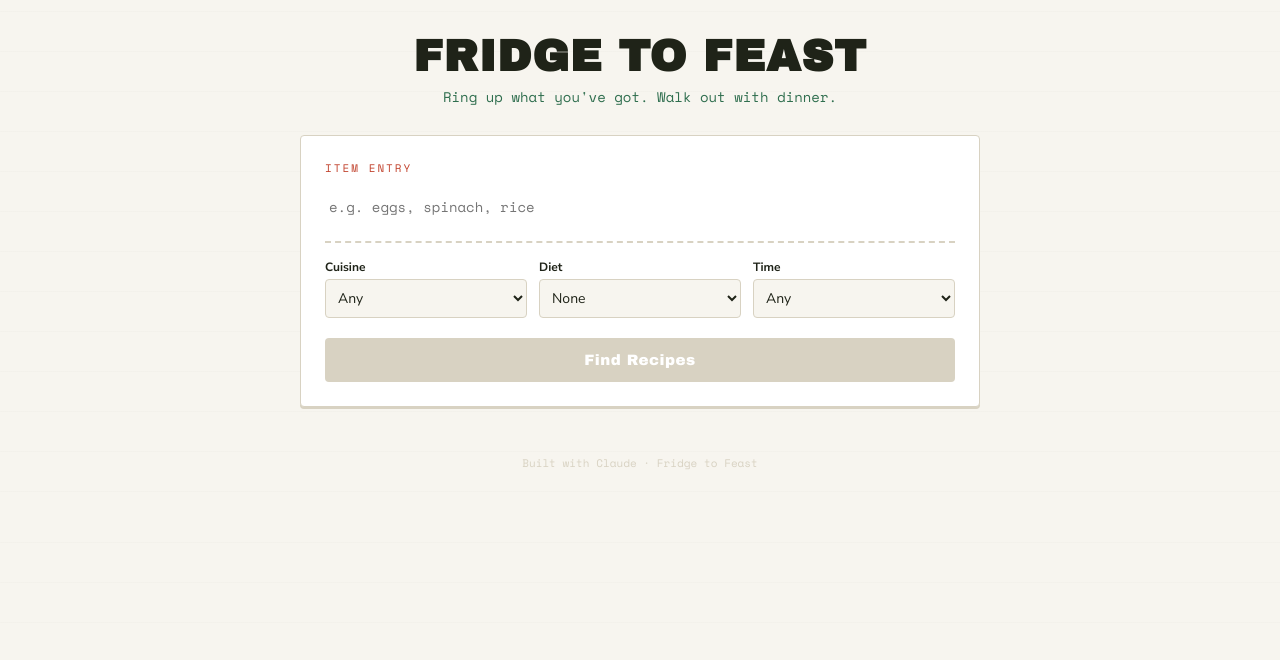
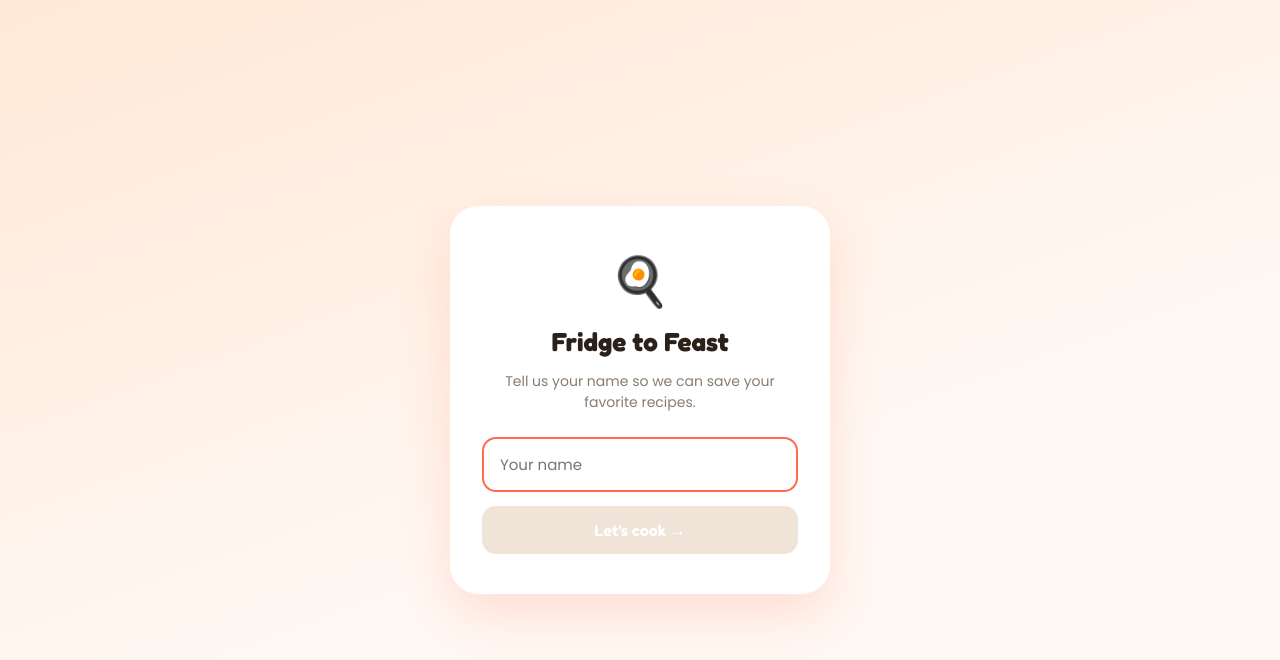
Before and after one commit to shreyarawat762-byte/fridge-to-feast, a React (Vite) app in the folder frontend/: page / in a window 1280 px wide. Shown: the top 660 px of the page. Built offline with nearby package versions, Linux system fonts and the light colour scheme.

Commit message:
Redesign UI - photos, meal tabs, favorites

```diff
--- a/frontend/index.html
+++ b/frontend/index.html
@@ -5,7 +5,7 @@
     <meta name="viewport" content="width=device-width, initial-scale=1.0" />
     <title>Fridge to Feast</title>
     <link rel="preconnect" href="https://fonts.googleapis.com">
-    <link href="https://fonts.googleapis.com/css2?family=Archivo+Black&family=Space+Mono:wght@400;700&family=Nunito+Sans:wght@400;600;700&display=swap" rel="stylesheet">
+    <link href="https://fonts.googleapis.com/css2?family=Fredoka:wght@500;600;700&family=Poppins:wght@400;500;600;700&display=swap" rel="stylesheet">
   </head>
   <body>
     <div id="root"></div>
--- a/frontend/src/App.jsx
+++ b/frontend/src/App.jsx
@@ -1,11 +1,14 @@
-import { useState, useRef } from 'react'
+import { useState, useEffect, useRef } from 'react'
 
 const CUISINES = ['Any', 'Italian', 'Indian', 'Mexican', 'Chinese', 'Mediterranean', 'American']
 const DIETS = ['None', 'Vegetarian', 'Vegan', 'Gluten-free', 'Dairy-free']
 const TIMES = ['Any', 'Under 20 min', 'Under 40 min']
+const MEAL_TYPES = ['Any', 'Breakfast', 'Lunch', 'Dinner', 'Snack']
+
+// Free, no-key food image API - returns a random food photo per call.
+const FOODISH_URL = 'https://foodish-api.com/api/'
 
 function parseRecipes(rawText) {
-  // Split streamed markdown into recipe blocks on "## " headings
   const blocks = rawText.split(/\n(?=## )/).filter(b => b.trim().startsWith('##'))
   return blocks.map((block, i) => {
     const titleMatch = block.match(/^## (.+)/)
@@ -31,16 +34,101 @@ function parseRecipes(rawText) {
   })
 }
 
+function loadFavorites() {
+  try {
+    return JSON.parse(localStorage.getItem('ftf_favorites') || '[]')
+  } catch {
+    return []
+  }
+}
+
+function RecipeImage({ seed }) {
+  const [src, setSrc] = useState(null)
+
+  useEffect(() => {
+    let cancelled = false
+    fetch(FOODISH_URL)
+      .then(r => r.json())
+      .then(data => { if (!cancelled) setSrc(data.image) })
+      .catch(() => {})
+    return () => { cancelled = true }
+  }, [seed])
+
+  if (!src) return <div className="card-image skeleton-image" />
+  return <img className="card-image" src={src} alt="" loading="lazy" />
+}
+
+function RecipeCard({ recipe, isFavorite, onToggleFavorite }) {
+  const [open, setOpen] = useState(false)
+
+  return (
+    <article className="recipe-card">
+      <div className="card-image-wrap">
+        <RecipeImage seed={recipe.id} />
+        <button
+          className={`fav-btn ${isFavorite ? 'is-fav' : ''}`}
+          onClick={() => onToggleFavorite(recipe)}
+          aria-label="Save to favorites"
+        >
+          {isFavorite ? '♥' : '♡'}
+        </button>
+        {recipe.time && <span className="time-badge">⏱ {recipe.time}</span>}
+      </div>
+      <div className="card-body">
+        <h3>{recipe.title}</h3>
+        {recipe.description && <p className="desc">{recipe.description}</p>}
+        <div className="tag-row">
+          {recipe.uses && <span className="tag tag-have">Uses: {recipe.uses}</span>}
+          {recipe.needs && <span className="tag tag-need">Needs: {recipe.needs}</span>}
+        </div>
+        {recipe.steps.length > 0 && (
+          <>
+            <button className="steps-toggle" onClick={() => setOpen(!open)}>
+              {open ? 'Hide steps ▲' : 'View steps ▼'}
+            </button>
+            {open && (
+              <ol className="steps">
+                {recipe.steps.map((s, i) => <li key={i}>{s}</li>)}
+              </ol>
+            )}
+          </>
+        )}
+      </div>
+    </article>
+  )
+}
+
 export default function App() {
+  const [name, setName] = useState(() => localStorage.getItem('ftf_name') || '')
+  const [nameInput, setNameInput] = useState('')
+  const [view, setView] = useState('cook') // 'cook' | 'favorites'
+
   const [ingredients, setIngredients] = useState([])
   const [inputValue, setInputValue] = useState('')
+  const [mealType, setMealType] = useState('Any')
   const [cuisine, setCuisine] = useState('Any')
   const [diet, setDiet] = useState('None')
   const [maxTime, setMaxTime] = useState('Any')
   const [rawText, setRawText] = useState('')
   const [loading, setLoading] = useState(false)
   const [error, setError] = useState(null)
+  const [favorites, setFavorites] = useState(loadFavorites)
   const abortRef = useRef(null)
+
+  const saveName = () => {
+    const val = nameInput.trim()
+    if (!val) return
+    localStorage.setItem('ftf_name', val)
+    setName(val)
+  }
+
+  const toggleFavorite = (recipe) => {
+    const key = recipe.title
+    const exists = favorites.some(f => f.title === key)
+    const next = exists ? favorites.filter(f => f.title !== key) : [...favorites, recipe]
+    setFavorites(next)
+    localStorage.setItem('ftf_favorites', JSON.stringify(next))
+  }
 
   const addIngredient = () => {
     const val = inputValue.trim().replace(/,$/, '')
@@ -59,9 +147,7 @@ export default function App() {
     }
   }
 
-  const removeIngredient = (item) => {
-    setIngredients(ingredients.filter(i => i !== item))
-  }
+  const removeIngredient = (item) => setIngredients(ingredients.filter(i => i !== item))
 
   const findRecipes = async () => {
     if (!ingredients.length) return
@@ -81,6 +167,7 @@ export default function App() {
           cuisine: cuisine === 'Any' ? null : cuisine,
           diet: diet === 'None' ? null : diet,
           max_time: maxTime === 'Any' ? null : maxTime,
+          meal_type: mealType === 'Any' ? null : mealType,
         }),
         signal: controller.signal,
       })
@@ -119,18 +206,50 @@ export default function App() {
   }
 
   const recipes = parseRecipes(rawText)
+  const favTitles = new Set(favorites.map(f => f.title))
+
+  // ---- Name gate ----
+  if (!name) {
+    return (
+      <div className="gate">
+        <div className="gate-card">
+          <div className="gate-emoji">🍳</div>
+          <h1>Fridge to Feast</h1>
+          <p>Tell us your name so we can save your favorite recipes.</p>
+          <input
+            value={nameInput}
+            onChange={(e) => setNameInput(e.target.value)}
+            onKeyDown={(e) => e.key === 'Enter' && saveName()}
+            placeholder="Your name"
+            autoFocus
+          />
+          <button onClick={saveName} disabled={!nameInput.trim()}>Let's cook →</button>
+        </div>
+      </div>
+    )
+  }
 
   return (
     <div className="page">
-      <header className="masthead">
-        <div className="masthead-tape" />
-        <h1>FRIDGE&nbsp;TO&nbsp;FEAST</h1>
-        <p className="tagline">Ring up what you've got. Walk out with dinner.</p>
+      <header className="topbar">
+        <div className="brand">🍳 Fridge to Feast</div>
+        <nav className="tabs">
+          <button className={view === 'cook' ? 'active' : ''} onClick={() => setView('cook')}>Find Recipes</button>
+          <button className={view === 'favorites' ? 'active' : ''} onClick={() => setView('favorites')}>
+            My Favorites {favorites.length > 0 && <span className="badge">{favorites.length}</span>}
+          </button>
+        </nav>
+        <div className="greeting">Hi, {name} 👋</div>
       </header>
 
-      <section className="ticket">
-        <div className="ticket-label">ITEM ENTRY</div>
+      {view === 'cook' && (
+        <>
+          <section className="hero">
+            <h1>What's in your fridge today?</h1>
+            <p>Add your ingredients and we'll whip up ideas in seconds.</p>
+          </section>
 
+          <section className="panel">
             <div className="chip-input">
               {ingredients.map((item) => (
                 <span className="chip" key={item}>
@@ -146,6 +265,18 @@ export default function App() {
                 placeholder={ingredients.length ? 'Add another…' : 'e.g. eggs, spinach, rice'}
                 aria-label="Add an ingredient"
               />
+            </div>
+
+            <div className="meal-tabs">
+              {MEAL_TYPES.map(m => (
+                <button
+                  key={m}
+                  className={mealType === m ? 'meal-pill active' : 'meal-pill'}
+                  onClick={() => setMealType(m)}
+                >
+                  {m}
+                </button>
+              ))}
             </div>
 
             <div className="filters">
@@ -169,11 +300,7 @@ export default function App() {
               </label>
             </div>
 
-        <button
-          className="ring-up"
-          onClick={findRecipes}
-          disabled={!ingredients.length || loading}
-        >
+            <button className="cta" onClick={findRecipes} disabled={!ingredients.length || loading}>
               {loading ? 'Cooking up ideas…' : 'Find Recipes'}
             </button>
 
@@ -183,22 +310,36 @@ export default function App() {
           {(recipes.length > 0 || loading) && (
             <section className="results">
               {recipes.map((r) => (
-            <article className="recipe-card" key={r.id}>
-              <div className="stamp">CHEF-APPROVED</div>
-              <h2>{r.title}</h2>
-              {r.time && <p className="meta">⏱ {r.time}</p>}
-              {r.uses && <p className="meta"><strong>Uses:</strong> {r.uses}</p>}
-              {r.needs && <p className="meta"><strong>Needs:</strong> {r.needs}</p>}
-              {r.description && <p className="desc">{r.description}</p>}
-              {r.steps.length > 0 && (
-                <ol className="steps">
-                  {r.steps.map((s, i) => <li key={i}>{s}</li>)}
-                </ol>
-              )}
-            </article>
+                <RecipeCard
+                  key={r.id}
+                  recipe={r}
+                  isFavorite={favTitles.has(r.title)}
+                  onToggleFavorite={toggleFavorite}
+                />
               ))}
               {loading && recipes.length === 0 && (
-            <div className="recipe-card skeleton">Printing your recipes…</div>
+                <div className="recipe-card skeleton-card">Printing your recipes…</div>
+              )}
+            </section>
+          )}
+        </>
+      )}
+
+      {view === 'favorites' && (
+        <section className="results favorites-view">
+          {favorites.length === 0 ? (
+            <div className="empty-state">
+              <p>No favorites yet — tap the heart on any recipe to save it here.</p>
+            </div>
+          ) : (
+            favorites.map((r) => (
+              <RecipeCard
+                key={r.title}
+                recipe={r}
+                isFavorite={true}
+                onToggleFavorite={toggleFavorite}
+              />
+            ))
           )}
         </section>
       )}
--- a/frontend/src/index.css
+++ b/frontend/src/index.css
@@ -1,68 +1,133 @@
 :root {
-  --paper: #F7F5EF;
-  --ink: #1F2318;
-  --basil: #2F6E4E;
-  --tomato: #C1432E;
-  --butter: #E8B94A;
-  --line: #D8D2C2;
+  --primary: #FF6B4A;
+  --primary-dark: #E8532F;
+  --yellow: #FFC857;
+  --green: #4CAF82;
+  --bg: #FFF8F3;
   --card: #FFFFFF;
+  --text: #2B2118;
+  --muted: #8A7B6E;
+  --border: #F0E4D8;
 }
 
 * { box-sizing: border-box; }
 
 body {
   margin: 0;
-  background: var(--paper);
-  color: var(--ink);
-  font-family: 'Nunito Sans', sans-serif;
-  background-image:
-    repeating-linear-gradient(0deg, transparent, transparent 39px, rgba(31,35,24,0.03) 40px);
+  background: var(--bg);
+  color: var(--text);
+  font-family: 'Poppins', sans-serif;
 }
 
-.page {
-  max-width: 720px;
-  margin: 0 auto;
-  padding: 32px 20px 60px;
+h1, h2, h3, .brand, .cta, .meal-pill, .gate h1 {
+  font-family: 'Fredoka', sans-serif;
 }
 
-/* ---- Masthead ---- */
-.masthead {
-  text-align: center;
-  margin-bottom: 28px;
-  position: relative;
+/* ---- Name gate ---- */
+.gate {
+  min-height: 100vh;
+  display: flex;
+  align-items: center;
+  justify-content: center;
+  background: linear-gradient(160deg, #FFE8D6 0%, #FFF8F3 60%);
+  padding: 20px;
 }
 
-.masthead h1 {
-  font-family: 'Archivo Black', sans-serif;
-  font-size: clamp(28px, 7vw, 44px);
-  letter-spacing: 1px;
-  margin: 0;
-  color: var(--ink);
+.gate-card {
+  background: var(--card);
+  border-radius: 28px;
+  padding: 40px 32px;
+  max-width: 380px;
+  width: 100%;
+  text-align: center;
+  box-shadow: 0 20px 50px rgba(255, 107, 74, 0.18);
 }
 
-.tagline {
-  font-family: 'Space Mono', monospace;
-  color: var(--basil);
-  margin-top: 6px;
-  font-size: 14px;
+.gate-emoji { font-size: 48px; margin-bottom: 8px; }
+.gate-card h1 { font-size: 26px; margin: 0 0 8px; color: var(--text); }
+.gate-card p { color: var(--muted); font-size: 14px; margin-bottom: 24px; }
+
+.gate-card input {
+  width: 100%;
+  padding: 14px 16px;
+  border-radius: 14px;
+  border: 2px solid var(--border);
+  font-family: 'Poppins', sans-serif;
+  font-size: 15px;
+  margin-bottom: 14px;
+  outline: none;
+}
+.gate-card input:focus { border-color: var(--primary); }
+
+.gate-card button {
+  width: 100%;
+  background: var(--primary);
+  color: #fff;
+  border: none;
+  padding: 14px;
+  border-radius: 14px;
+  font-family: 'Fredoka', sans-serif;
+  font-size: 16px;
+  font-weight: 600;
+  cursor: pointer;
+}
+.gate-card button:disabled { background: var(--border); cursor: not-allowed; }
+
+/* ---- Layout ---- */
+.page {
+  max-width: 780px;
+  margin: 0 auto;
+  padding: 20px 20px 60px;
 }
 
-/* ---- Ticket (input section) ---- */
-.ticket {
-  background: var(--card);
-  border: 1px solid var(--line);
-  border-radius: 4px;
-  padding: 24px;
-  box-shadow: 0 2px 0 var(--line);
-  position: relative;
+.topbar {
+  display: flex;
+  align-items: center;
+  justify-content: space-between;
+  flex-wrap: wrap;
+  gap: 12px;
+  padding: 12px 0 20px;
 }
 
-.ticket-label {
-  font-family: 'Space Mono', monospace;
-  font-size: 11px;
-  letter-spacing: 2px;
-  color: var(--tomato);
-  margin-bottom: 12px;
+.brand { font-size: 20px; font-weight: 600; color: var(--text); }
+
+.tabs { display: flex; gap: 8px; }
+.tabs button {
+  background: var(--card);
+  border: 2px solid var(--border);
+  border-radius: 999px;
+  padding: 8px 18px;
+  font-family: 'Poppins', sans-serif;
+  font-weight: 500;
+  font-size: 14px;
+  color: var(--muted);
+  cursor: pointer;
+  display: flex;
+  align-items: center;
+  gap: 6px;
+}
+.tabs button.active { background: var(--primary); border-color: var(--primary); color: #fff; }
+.badge {
+  background: rgba(255,255,255,0.3);
+  border-radius: 999px;
+  padding: 1px 7px;
+  font-size: 12px;
+}
+.tabs button:not(.active) .badge { background: var(--yellow); color: var(--text); }
+
+.greeting { font-size: 14px; color: var(--muted); font-weight: 500; }
+
+/* ---- Hero ---- */
+.hero { text-align: center; padding: 20px 10px 28px; }
+.hero h1 { font-size: clamp(24px, 5vw, 34px); margin: 0 0 8px; color: var(--text); }
+.hero p { color: var(--muted); margin: 0; font-size: 15px; }
+
+/* ---- Panel (input form) ---- */
+.panel {
+  background: var(--card);
+  border-radius: 24px;
+  padding: 26px;
+  box-shadow: 0 10px 30px rgba(43, 33, 24, 0.06);
 }
 
 .chip-input {
@@ -70,174 +135,145 @@ body {
   flex-wrap: wrap;
   gap: 8px;
   align-items: center;
-  border-bottom: 2px dashed var(--line);
-  padding-bottom: 16px;
-  margin-bottom: 16px;
+  border: 2px solid var(--border);
+  border-radius: 16px;
+  padding: 12px 14px;
+  margin-bottom: 18px;
 }
 
 .chip {
   display: inline-flex;
   align-items: center;
   gap: 6px;
-  background: var(--basil);
-  color: var(--paper);
-  padding: 6px 8px 6px 12px;
-  border-radius: 20px;
-  font-family: 'Space Mono', monospace;
+  background: var(--green);
+  color: #fff;
+  padding: 6px 6px 6px 14px;
+  border-radius: 999px;
   font-size: 13px;
+  font-weight: 500;
 }
-
 .chip button {
-  background: none;
-  border: none;
-  color: var(--paper);
-  font-size: 16px;
-  line-height: 1;
-  cursor: pointer;
-  padding: 0 4px;
+  background: none; border: none; color: #fff;
+  font-size: 16px; line-height: 1; cursor: pointer; padding: 2px 6px;
 }
 
 .chip-input input {
-  flex: 1;
-  min-width: 140px;
-  border: none;
-  outline: none;
-  font-family: 'Space Mono', monospace;
-  font-size: 14px;
-  padding: 8px 4px;
-  background: transparent;
-  color: var(--ink);
+  flex: 1; min-width: 140px; border: none; outline: none;
+  font-family: 'Poppins', sans-serif; font-size: 14px; padding: 6px 4px; background: transparent;
 }
+
+.meal-tabs {
+  display: flex;
+  gap: 8px;
+  flex-wrap: wrap;
+  margin-bottom: 18px;
+}
+.meal-pill {
+  border: 2px solid var(--border);
+  background: var(--bg);
+  border-radius: 999px;
+  padding: 7px 16px;
+  font-size: 13px;
+  font-weight: 500;
+  color: var(--text);
+  cursor: pointer;
+}
+.meal-pill.active { background: var(--yellow); border-color: var(--yellow); }
 
 .filters {
   display: grid;
   grid-template-columns: repeat(3, 1fr);
   gap: 12px;
-  margin-bottom: 20px;
+  margin-bottom: 22px;
+}
+.filters label { display: flex; flex-direction: column; font-size: 12px; font-weight: 600; gap: 5px; color: var(--muted); }
+.filters select {
+  font-family: 'Poppins', sans-serif;
+  font-size: 14px;
+  padding: 9px 10px;
+  border: 2px solid var(--border);
+  border-radius: 12px;
+  background: var(--bg);
+  color: var(--text);
 }
 
-.filters label {
-  display: flex;
-  flex-direction: column;
-  font-size: 12px;
-  font-weight: 700;
-  color: var(--ink);
-  gap: 4px;
-}
-
-.filters select {
-  font-family: 'Nunito Sans', sans-serif;
-  font-size: 14px;
-  padding: 8px;
-  border: 1px solid var(--line);
-  border-radius: 4px;
-  background: var(--paper);
-  color: var(--ink);
-}
-
-.ring-up {
+.cta {
   width: 100%;
-  background: var(--tomato);
+  background: linear-gradient(135deg, var(--primary), var(--primary-dark));
   color: #fff;
   border: none;
-  border-radius: 4px;
-  padding: 14px;
-  font-family: 'Archivo Black', sans-serif;
-  font-size: 15px;
-  letter-spacing: 0.5px;
+  border-radius: 16px;
+  padding: 16px;
+  font-size: 16px;
+  font-weight: 600;
+  letter-spacing: 0.3px;
   cursor: pointer;
-  transition: transform 0.1s ease, background 0.2s ease;
+  box-shadow: 0 10px 24px rgba(255, 107, 74, 0.35);
 }
+.cta:disabled { background: var(--border); box-shadow: none; cursor: not-allowed; }
 
-.ring-up:hover:not(:disabled) { background: #a83a26; }
-.ring-up:active:not(:disabled) { transform: scale(0.98); }
-.ring-up:disabled { background: var(--line); cursor: not-allowed; }
-
-.error {
-  color: var(--tomato);
-  font-size: 13px;
-  margin-top: 10px;
-  font-family: 'Space Mono', monospace;
-}
+.error { color: var(--primary-dark); font-size: 13px; margin-top: 10px; text-align: center; }
 
 /* ---- Results ---- */
 .results {
-  margin-top: 32px;
-  display: flex;
-  flex-direction: column;
+  margin-top: 28px;
+  display: grid;
+  grid-template-columns: repeat(auto-fill, minmax(300px, 1fr));
   gap: 20px;
 }
 
 .recipe-card {
   background: var(--card);
-  border: 1px solid var(--line);
-  border-radius: 4px;
-  padding: 22px;
-  position: relative;
-  background-image: radial-gradient(circle, transparent 3px, var(--card) 3.5px);
-  background-size: 16px 16px;
-  background-position: -8px 0;
+  border-radius: 22px;
+  overflow: hidden;
+  box-shadow: 0 8px 24px rgba(43, 33, 24, 0.08);
+  display: flex;
+  flex-direction: column;
 }
 
-.stamp {
-  position: absolute;
-  top: 18px;
-  right: 18px;
-  border: 2px solid var(--basil);
-  color: var(--basil);
-  font-family: 'Space Mono', monospace;
-  font-size: 10px;
-  letter-spacing: 1px;
-  padding: 3px 8px;
-  border-radius: 4px;
-  transform: rotate(6deg);
-  opacity: 0.7;
+.card-image-wrap { position: relative; height: 170px; background: var(--border); }
+.card-image { width: 100%; height: 100%; object-fit: cover; display: block; }
+.skeleton-image { background: linear-gradient(90deg, var(--border) 25%, #f7efe6 50%, var(--border) 75%); background-size: 200% 100%; animation: shimmer 1.4s infinite; }
+@keyframes shimmer { 0% { background-position: 200% 0; } 100% { background-position: -200% 0; } }
+
+.fav-btn {
+  position: absolute; top: 10px; right: 10px;
+  width: 34px; height: 34px; border-radius: 50%;
+  border: none; background: rgba(255,255,255,0.9);
+  font-size: 18px; color: var(--primary);
+  cursor: pointer; display: flex; align-items: center; justify-content: center;
+}
+.fav-btn.is-fav { background: var(--primary); color: #fff; }
+
+.time-badge {
+  position: absolute; bottom: 10px; left: 10px;
+  background: rgba(0,0,0,0.6); color: #fff;
+  font-size: 12px; padding: 4px 10px; border-radius: 999px;
 }
 
-.recipe-card h2 {
-  font-family: 'Archivo Black', sans-serif;
-  font-size: 20px;
-  margin: 0 0 8px;
-  padding-right: 90px;
-  color: var(--ink);
+.card-body { padding: 18px 18px 20px; flex: 1; display: flex; flex-direction: column; }
+.card-body h3 { font-size: 18px; margin: 0 0 8px; color: var(--text); }
+.desc { font-size: 13.5px; color: var(--muted); line-height: 1.5; margin: 0 0 12px; }
+
+.tag-row { display: flex; flex-wrap: wrap; gap: 6px; margin-bottom: 12px; }
+.tag { font-size: 11.5px; padding: 4px 10px; border-radius: 999px; font-weight: 500; }
+.tag-have { background: #E6F4EC; color: #2E7D53; }
+.tag-need { background: #FFF1E0; color: #B4691E; }
+
+.steps-toggle {
+  background: none; border: none; color: var(--primary);
+  font-weight: 600; font-size: 13px; cursor: pointer;
+  padding: 0; text-align: left; margin-top: auto;
 }
+.steps { margin: 12px 0 0; padding-left: 18px; font-size: 13.5px; line-height: 1.7; color: var(--text); }
 
-.meta {
-  font-family: 'Space Mono', monospace;
-  font-size: 13px;
-  margin: 4px 0;
-  color: var(--ink);
-}
+.skeleton-card { display: flex; align-items: center; justify-content: center; min-height: 200px; color: var(--muted); }
 
-.meta strong { color: var(--basil); }
+.empty-state { text-align: center; color: var(--muted); padding: 60px 20px; grid-column: 1 / -1; }
 
-.desc {
-  margin: 12px 0;
-  font-size: 14px;
-  line-height: 1.5;
-}
-
-.steps {
-  margin: 12px 0 0;
-  padding-left: 20px;
-  font-size: 14px;
-  line-height: 1.7;
-}
-
-.skeleton {
-  color: var(--line);
-  font-family: 'Space Mono', monospace;
-  text-align: center;
-}
-
-.foot {
-  text-align: center;
-  margin-top: 48px;
-  font-family: 'Space Mono', monospace;
-  font-size: 11px;
-  color: var(--line);
-}
+.foot { text-align: center; margin-top: 50px; font-size: 12px; color: var(--muted); }
 
 @media (max-width: 480px) {
   .filters { grid-template-columns: 1fr; }
+  .topbar { flex-direction: column; align-items: flex-start; }
 }
```
Also changed, not shown: 1 other file (tests, documents, lock files or other folders). Lines whose indentation alone changed are shown as unchanged.
